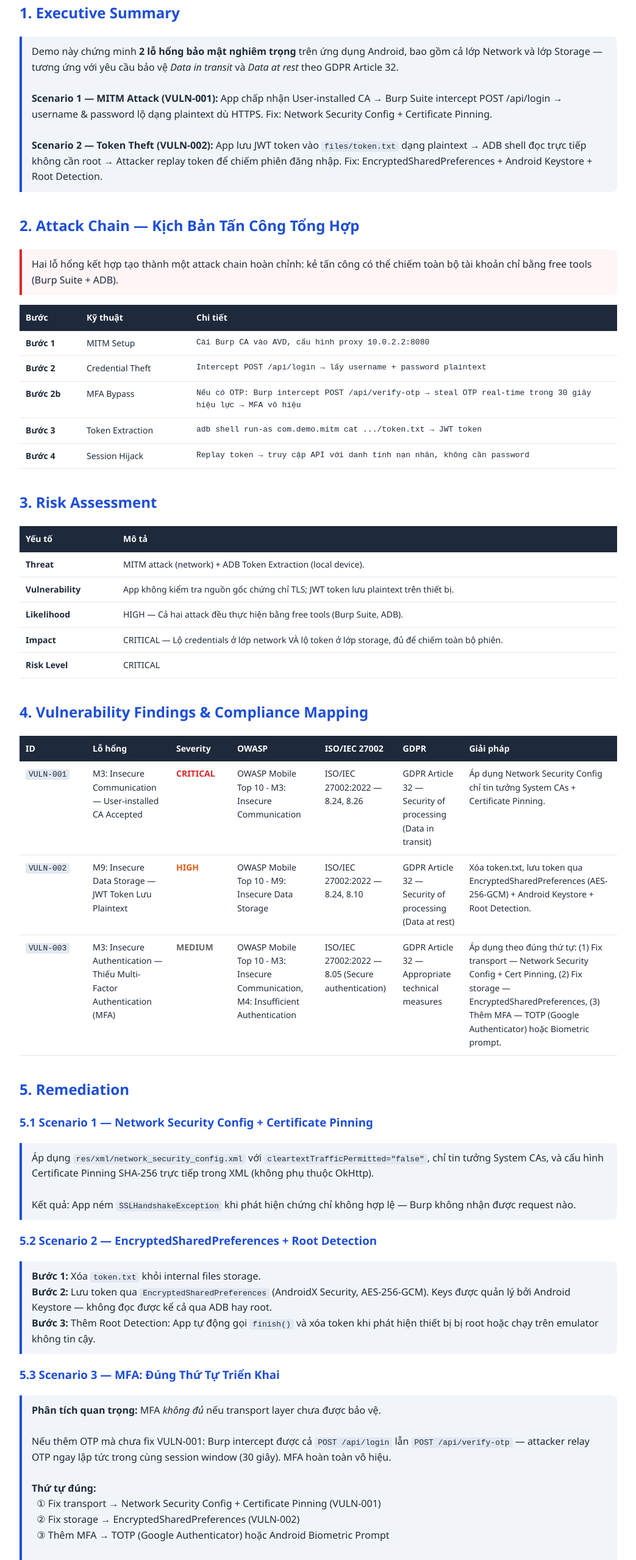
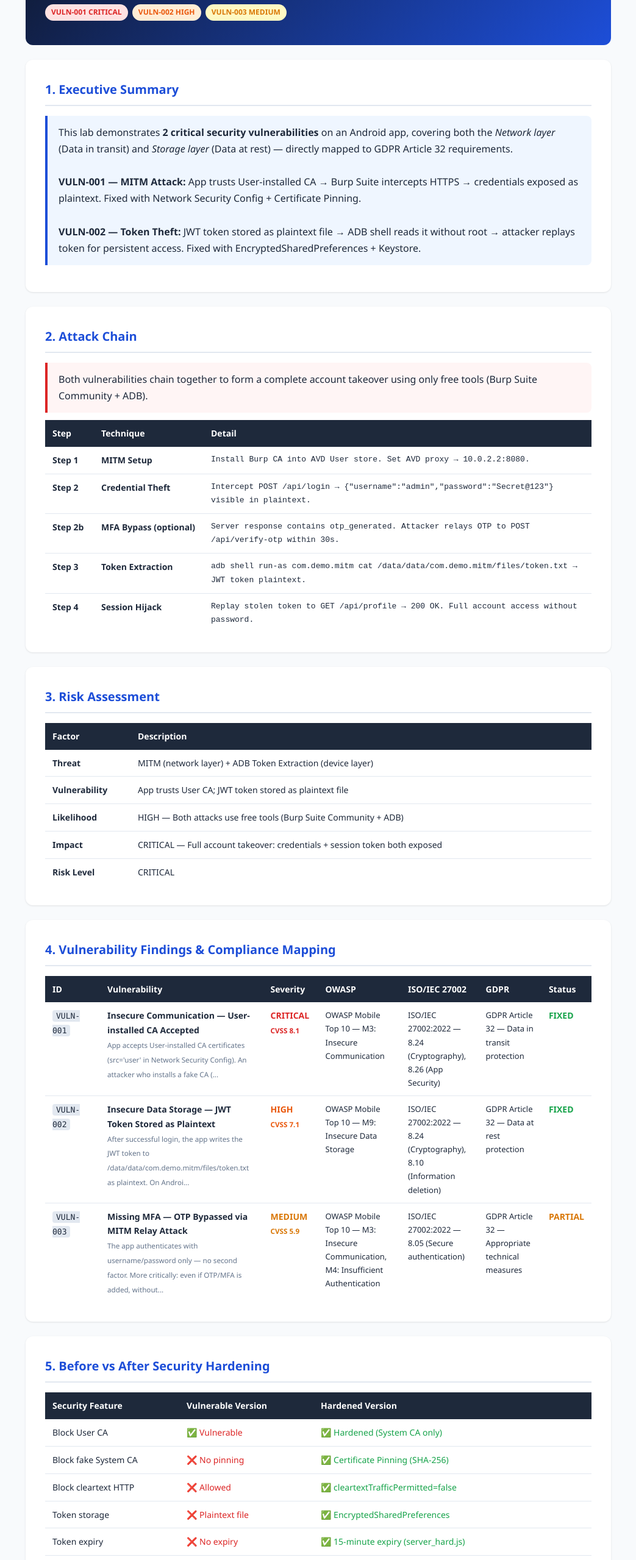
Before and after one commit to tienhardinng/Project4-MITM-Security-Information, a plain HTML site: page reports/final_report.html in a window 1280 px wide. Shown: the part 180-2739 px from the top of the page at 61% size, without its empty margins (118-1161 px from the left). Drawn offline with Linux system fonts and the light colour scheme.

Commit message:
Update server scripts and python tools for lab

```diff
--- a/reports/final_report.html
+++ b/reports/final_report.html
@@ -1,222 +1,286 @@
 <!DOCTYPE html>
-<html lang="vi">
+<html lang="en">
 <head>
   <meta charset="UTF-8">
+  <meta name="viewport" content="width=device-width, initial-scale=1.0">
   <title>Security Audit Report — Project 4</title>
   <style>
-    body     { font-family: 'Segoe UI', sans-serif; max-width: 980px;
-                margin: 40px auto; color: #1e293b; line-height: 1.6; }
-    h1       { color: #0f172a; border-bottom: 3px solid #dc2626; padding-bottom: 8px; }
-    h2       { color: #1d4ed8; margin-top: 36px; }
-    h3       { color: #1d4ed8; }
-    table    { width: 100%; border-collapse: collapse; margin-top: 16px; font-size: 14px; }
-    th       { background: #1e293b; color: white; padding: 10px; text-align: left; }
-    td       { padding: 9px 10px; border-bottom: 1px solid #e2e8f0; vertical-align: top; }
+    * { box-sizing: border-box; margin: 0; padding: 0; }
+    body {
+      font-family: 'Segoe UI', system-ui, sans-serif;
+      max-width: 1000px; margin: 40px auto; padding: 0 20px;
+      color: #1e293b; line-height: 1.7; background: #f8fafc;
+    }
+    .card {
+      background: white; border-radius: 12px; padding: 32px;
+      margin-bottom: 24px; box-shadow: 0 1px 3px rgba(0,0,0,0.1);
+    }
+    h1 { font-size: 28px; color: #0f172a; margin-bottom: 4px; }
+    h2 { font-size: 20px; color: #1d4ed8; margin-bottom: 16px;
+          padding-bottom: 8px; border-bottom: 2px solid #e2e8f0; }
+    h3 { font-size: 16px; color: #374151; margin: 16px 0 8px; }
+    .meta { color: #64748b; font-size: 14px; margin-bottom: 8px; }
+    table { width: 100%; border-collapse: collapse; font-size: 14px; }
+    th { background: #1e293b; color: white; padding: 10px 12px; text-align: left; }
+    td { padding: 10px 12px; border-bottom: 1px solid #e2e8f0; vertical-align: top; }
+    tr:last-child td { border-bottom: none; }
     tr:hover { background: #f8fafc; }
-    .meta    { color:#64748b; font-size:14px; }
-    .box     { background:#f1f5f9; border-left:4px solid #1d4ed8;
-                padding:12px 16px; margin:12px 0; border-radius:0 8px 8px 0; }
-    .box-red { background:#fff5f5; border-left:4px solid #dc2626;
-                padding:12px 16px; margin:12px 0; border-radius:0 8px 8px 0; }
-    code     { background:#e2e8f0; padding:1px 5px; border-radius:3px;
-                font-family:monospace; font-size:13px; }
-    .tag-critical { background:#dc2626; color:white; padding:2px 8px;
-                     border-radius:4px; font-size:12px; font-weight:bold; }
-    .tag-high     { background:#ea580c; color:white; padding:2px 8px;
-                     border-radius:4px; font-size:12px; font-weight:bold; }
+    code {
+      background: #e2e8f0; padding: 2px 6px; border-radius: 4px;
+      font-family: 'Consolas', monospace; font-size: 13px;
+    }
+    .box {
+      background: #eff6ff; border-left: 4px solid #1d4ed8;
+      padding: 14px 18px; border-radius: 0 8px 8px 0; margin: 12px 0;
+    }
+    .box-red {
+      background: #fff5f5; border-left: 4px solid #dc2626;
+      padding: 14px 18px; border-radius: 0 8px 8px 0; margin: 12px 0;
+    }
+    .box-green {
+      background: #f0fdf4; border-left: 4px solid #16a34a;
+      padding: 14px 18px; border-radius: 0 8px 8px 0; margin: 12px 0;
+    }
+    .badge {
+      display: inline-block; padding: 3px 10px; border-radius: 20px;
+      font-size: 12px; font-weight: 600;
+    }
+    .badge-critical { background: #fee2e2; color: #dc2626; }
+    .badge-high     { background: #ffedd5; color: #ea580c; }
+    .badge-medium   { background: #fef9c3; color: #d97706; }
+    .header-banner {
+      background: linear-gradient(135deg, #0f172a 0%, #1d4ed8 100%);
+      color: white; padding: 32px; border-radius: 12px;
+      margin-bottom: 24px;
+    }
+    .header-banner h1 { color: white; }
+    .header-banner .meta { color: #93c5fd; }
   </style>
 </head>
 <body>
 
+  <!-- HEADER -->
+  <div class="header-banner">
     <h1>🔐 Security Audit Report</h1>
-  <p class="meta">Project 4 — Android MITM &amp; Token Theft Lab &nbsp;|&nbsp; Generated: 2026-05-10 17:51:49</p>
+    <p class="meta">Project 4 — Android MITM &amp; Token Theft Lab</p>
+    <p class="meta">Generated: 2026-05-10 20:35:45 &nbsp;|&nbsp; Project 4</p>
+    <p class="meta">
+      <span class="badge badge-critical">VULN-001 CRITICAL</span>&nbsp;
+      <span class="badge badge-high">VULN-002 HIGH</span>&nbsp;
+      <span class="badge badge-medium">VULN-003 MEDIUM</span>
+    </p>
+  </div>
 
-  <!-- ══════════════════════════════════════ -->
+  <!-- EXECUTIVE SUMMARY -->
+  <div class="card">
     <h2>1. Executive Summary</h2>
     <div class="box">
-    Demo này chứng minh <strong>2 lỗ hổng bảo mật nghiêm trọng</strong> trên ứng dụng Android,
-    bao gồm cả lớp Network và lớp Storage — tương ứng với yêu cầu bảo vệ
-    <em>Data in transit</em> và <em>Data at rest</em> theo GDPR Article 32.<br><br>
-
-    <strong>Scenario 1 — MITM Attack (VULN-001):</strong>
-    App chấp nhận User-installed CA → Burp Suite intercept POST /api/login →
-    username &amp; password lộ dạng plaintext dù HTTPS.
-    Fix: Network Security Config + Certificate Pinning.<br><br>
-
-    <strong>Scenario 2 — Token Theft (VULN-002):</strong>
-    App lưu JWT token vào <code>files/token.txt</code> dạng plaintext →
-    ADB shell đọc trực tiếp không cần root →
-    Attacker replay token để chiếm phiên đăng nhập.
-    Fix: EncryptedSharedPreferences + Android Keystore + Root Detection.
+      This lab demonstrates <strong>2 critical security vulnerabilities</strong> on an Android app,
+      covering both the <em>Network layer</em> (Data in transit) and <em>Storage layer</em>
+      (Data at rest) — directly mapped to GDPR Article 32 requirements.<br><br>
+      <strong>VULN-001 — MITM Attack:</strong>
+      App trusts User-installed CA → Burp Suite intercepts HTTPS →
+      credentials exposed as plaintext. Fixed with Network Security Config + Certificate Pinning.<br><br>
+      <strong>VULN-002 — Token Theft:</strong>
+      JWT token stored as plaintext file → ADB shell reads it without root →
+      attacker replays token for persistent access. Fixed with EncryptedSharedPreferences + Keystore.
+    </div>
   </div>
 
-  <!-- ══════════════════════════════════════ -->
-  <h2>2. Attack Chain — Kịch Bản Tấn Công Tổng Hợp</h2>
+  <!-- ATTACK CHAIN -->
+  <div class="card">
+    <h2>2. Attack Chain</h2>
     <div class="box-red">
-    Hai lỗ hổng kết hợp tạo thành một attack chain hoàn chỉnh:
-    kẻ tấn công có thể chiếm toàn bộ tài khoản chỉ bằng free tools (Burp Suite + ADB).
+      Both vulnerabilities chain together to form a complete account takeover
+      using only free tools (Burp Suite Community + ADB).
     </div>
     <table>
-    <tr>
-      <th style="width:80px">Bước</th>
-      <th style="width:160px">Kỹ thuật</th>
-      <th>Chi tiết</th>
-    </tr>
+      <tr><th width="80">Step</th><th width="180">Technique</th><th>Detail</th></tr>
 
         <tr>
-          <td><strong>Bước 1</strong></td>
-          <td>MITM Setup</td>
-          <td style="font-family:monospace;font-size:13px">Cài Burp CA vào AVD, cấu hình proxy 10.0.2.2:8080</td>
+          <td><strong>Step 1</strong></td>
+          <td><strong>MITM Setup</strong></td>
+          <td style="font-family:monospace;font-size:13px;color:#1e293b">Install Burp CA into AVD User store. Set AVD proxy → 10.0.2.2:8080.</td>
         </tr>
         <tr>
-          <td><strong>Bước 2</strong></td>
-          <td>Credential Theft</td>
-          <td style="font-family:monospace;font-size:13px">Intercept POST /api/login → lấy username + password plaintext</td>
+          <td><strong>Step 2</strong></td>
+          <td><strong>Credential Theft</strong></td>
+          <td style="font-family:monospace;font-size:13px;color:#1e293b">Intercept POST /api/login → {"username":"admin","password":"Secret@123"} visible in plaintext.</td>
         </tr>
         <tr>
-          <td><strong>Bước 2b</strong></td>
-          <td>MFA Bypass</td>
-          <td style="font-family:monospace;font-size:13px">Nếu có OTP: Burp intercept POST /api/verify-otp → steal OTP real-time trong 30 giây hiệu lực → MFA vô hiệu</td>
+          <td><strong>Step 2b</strong></td>
+          <td><strong>MFA Bypass (optional)</strong></td>
+          <td style="font-family:monospace;font-size:13px;color:#1e293b">Server response contains otp_generated. Attacker relays OTP to POST /api/verify-otp within 30s.</td>
         </tr>
         <tr>
-          <td><strong>Bước 3</strong></td>
-          <td>Token Extraction</td>
-          <td style="font-family:monospace;font-size:13px">adb shell run-as com.demo.mitm cat .../token.txt → JWT token</td>
+          <td><strong>Step 3</strong></td>
+          <td><strong>Token Extraction</strong></td>
+          <td style="font-family:monospace;font-size:13px;color:#1e293b">adb shell run-as com.demo.mitm cat /data/data/com.demo.mitm/files/token.txt → JWT token plaintext.</td>
         </tr>
         <tr>
-          <td><strong>Bước 4</strong></td>
-          <td>Session Hijack</td>
-          <td style="font-family:monospace;font-size:13px">Replay token → truy cập API với danh tính nạn nhân, không cần password</td>
+          <td><strong>Step 4</strong></td>
+          <td><strong>Session Hijack</strong></td>
+          <td style="font-family:monospace;font-size:13px;color:#1e293b">Replay stolen token to GET /api/profile → 200 OK. Full account access without password.</td>
         </tr>
     </table>
+  </div>
 
-  <!-- ══════════════════════════════════════ -->
+  <!-- RISK ASSESSMENT -->
+  <div class="card">
     <h2>3. Risk Assessment</h2>
     <table>
-    <tr><th style="width:140px">Yếu tố</th><th>Mô tả</th></tr>
-    <tr><td><strong>Threat</strong></td><td>MITM attack (network) + ADB Token Extraction (local device).</td></tr><tr><td><strong>Vulnerability</strong></td><td>App không kiểm tra nguồn gốc chứng chỉ TLS; JWT token lưu plaintext trên thiết bị.</td></tr><tr><td><strong>Likelihood</strong></td><td>HIGH — Cả hai attack đều thực hiện bằng free tools (Burp Suite, ADB).</td></tr><tr><td><strong>Impact</strong></td><td>CRITICAL — Lộ credentials ở lớp network VÀ lộ token ở lớp storage, đủ để chiếm toàn bộ phiên.</td></tr><tr><td><strong>Risk Level</strong></td><td>CRITICAL</td></tr>
+      <tr><th width="140">Factor</th><th>Description</th></tr>
+      <tr><td><strong>Threat</strong></td><td>MITM (network layer) + ADB Token Extraction (device layer)</td></tr><tr><td><strong>Vulnerability</strong></td><td>App trusts User CA; JWT token stored as plaintext file</td></tr><tr><td><strong>Likelihood</strong></td><td>HIGH — Both attacks use free tools (Burp Suite Community + ADB)</td></tr><tr><td><strong>Impact</strong></td><td>CRITICAL — Full account takeover: credentials + session token both exposed</td></tr><tr><td><strong>Risk Level</strong></td><td>CRITICAL</td></tr>
     </table>
+  </div>
 
-  <!-- ══════════════════════════════════════ -->
+  <!-- FINDINGS -->
+  <div class="card">
     <h2>4. Vulnerability Findings &amp; Compliance Mapping</h2>
     <table>
       <tr>
-      <th style="width:90px">ID</th>
-      <th>Lỗ hổng</th>
-      <th style="width:80px">Severity</th>
+        <th width="90">ID</th>
+        <th>Vulnerability</th>
+        <th width="90">Severity</th>
         <th>OWASP</th>
         <th>ISO/IEC 27002</th>
         <th>GDPR</th>
-      <th>Giải pháp</th>
+        <th width="80">Status</th>
       </tr>
 
         <tr>
           <td><code>VULN-001</code></td>
-          <td>M3: Insecure Communication — User-installed CA Accepted</td>
-          <td style="color:#dc2626;font-weight:bold">CRITICAL</td>
-          <td>OWASP Mobile Top 10 - M3: Insecure Communication</td>
-          <td>ISO/IEC 27002:2022 — 8.24, 8.26</td>
-          <td>GDPR Article 32 — Security of processing (Data in transit)</td>
-          <td>Áp dụng Network Security Config chỉ tin tưởng System CAs + Certificate Pinning.</td>
+          <td><strong>Insecure Communication — User-installed CA Accepted</strong><br>
+              <small style="color:#64748b">App accepts User-installed CA certificates (src='user' in Network Security Config). An attacker who installs a fake CA (...</small></td>
+          <td style="color:#dc2626;font-weight:bold">CRITICAL<br>
+              <small>CVSS 8.1</small></td>
+          <td style="font-size:13px">OWASP Mobile Top 10 — M3: Insecure Communication</td>
+          <td style="font-size:13px">ISO/IEC 27002:2022 — 8.24 (Cryptography), 8.26 (App Security)</td>
+          <td style="font-size:13px">GDPR Article 32 — Data in transit protection</td>
+          <td style="color:#16a34a;font-weight:bold">FIXED</td>
         </tr>
         <tr>
           <td><code>VULN-002</code></td>
-          <td>M9: Insecure Data Storage — JWT Token Lưu Plaintext</td>
-          <td style="color:#ea580c;font-weight:bold">HIGH</td>
-          <td>OWASP Mobile Top 10 - M9: Insecure Data Storage</td>
-          <td>ISO/IEC 27002:2022 — 8.24, 8.10</td>
-          <td>GDPR Article 32 — Security of processing (Data at rest)</td>
-          <td>Xóa token.txt, lưu token qua EncryptedSharedPreferences (AES-256-GCM) + Android Keystore + Root Detection.</td>
+          <td><strong>Insecure Data Storage — JWT Token Stored as Plaintext</strong><br>
+              <small style="color:#64748b">After successful login, the app writes the JWT token to /data/data/com.demo.mitm/files/token.txt as plaintext. On Androi...</small></td>
+          <td style="color:#ea580c;font-weight:bold">HIGH<br>
+              <small>CVSS 7.1</small></td>
+          <td style="font-size:13px">OWASP Mobile Top 10 — M9: Insecure Data Storage</td>
+          <td style="font-size:13px">ISO/IEC 27002:2022 — 8.24 (Cryptography), 8.10 (Information deletion)</td>
+          <td style="font-size:13px">GDPR Article 32 — Data at rest protection</td>
+          <td style="color:#16a34a;font-weight:bold">FIXED</td>
         </tr>
         <tr>
           <td><code>VULN-003</code></td>
-          <td>M3: Insecure Authentication — Thiếu Multi-Factor Authentication (MFA)</td>
-          <td style="color:#666;font-weight:bold">MEDIUM</td>
-          <td>OWASP Mobile Top 10 - M3: Insecure Communication, M4: Insufficient Authentication</td>
-          <td>ISO/IEC 27002:2022 — 8.05 (Secure authentication)</td>
-          <td>GDPR Article 32 — Appropriate technical measures</td>
-          <td>Áp dụng theo đúng thứ tự: (1) Fix transport — Network Security Config + Cert Pinning, (2) Fix storage — EncryptedSharedPreferences, (3) Thêm MFA — TOTP (Google Authenticator) hoặc Biometric prompt.</td>
+          <td><strong>Missing MFA — OTP Bypassed via MITM Relay Attack</strong><br>
+              <small style="color:#64748b">The app authenticates with username/password only — no second factor. More critically: even if OTP/MFA is added, without...</small></td>
+          <td style="color:#d97706;font-weight:bold">MEDIUM<br>
+              <small>CVSS 5.9</small></td>
+          <td style="font-size:13px">OWASP Mobile Top 10 — M3: Insecure Communication, M4: Insufficient Authentication</td>
+          <td style="font-size:13px">ISO/IEC 27002:2022 — 8.05 (Secure authentication)</td>
+          <td style="font-size:13px">GDPR Article 32 — Appropriate technical measures</td>
+          <td style="color:#d97706;font-weight:bold">PARTIAL</td>
         </tr>
     </table>
-
-  <!-- ══════════════════════════════════════ -->
-  <h2>5. Remediation</h2>
-
-  <h3>5.1 Scenario 1 — Network Security Config + Certificate Pinning</h3>
-  <div class="box">
-    Áp dụng <code>res/xml/network_security_config.xml</code> với
-    <code>cleartextTrafficPermitted="false"</code>, chỉ tin tưởng System CAs,
-    và cấu hình Certificate Pinning SHA-256 trực tiếp trong XML (không phụ thuộc OkHttp).<br><br>
-    Kết quả: App ném <code>SSLHandshakeException</code> khi phát hiện
-    chứng chỉ không hợp lệ — Burp không nhận được request nào.
   </div>
 
-  <h3>5.2 Scenario 2 — EncryptedSharedPreferences + Root Detection</h3>
-  <div class="box">
-    <strong>Bước 1:</strong> Xóa <code>token.txt</code> khỏi internal files storage.<br>
-    <strong>Bước 2:</strong> Lưu token qua <code>EncryptedSharedPreferences</code>
-    (AndroidX Security, AES-256-GCM). Keys được quản lý bởi Android Keystore —
-    không đọc được kể cả qua ADB hay root.<br>
-    <strong>Bước 3:</strong> Thêm Root Detection: App tự động gọi <code>finish()</code>
-    và xóa token khi phát hiện thiết bị bị root hoặc chạy trên emulator không tin cậy.
+  <!-- BEFORE / AFTER -->
+  <div class="card">
+    <h2>5. Before vs After Security Hardening</h2>
+    <table>
+      <tr>
+        <th width="220">Security Feature</th>
+        <th width="220">Vulnerable Version</th>
+        <th>Hardened Version</th>
+      </tr>
+
+        <tr>
+          <td>Block User CA</td>
+          <td style="color:#dc2626">✅ Vulnerable</td>
+          <td style="color:#16a34a">✅ Hardened (System CA only)</td>
+        </tr>
+        <tr>
+          <td>Block fake System CA</td>
+          <td style="color:#dc2626">❌ No pinning</td>
+          <td style="color:#16a34a">✅ Certificate Pinning (SHA-256)</td>
+        </tr>
+        <tr>
+          <td>Block cleartext HTTP</td>
+          <td style="color:#dc2626">❌ Allowed</td>
+          <td style="color:#16a34a">✅ cleartextTrafficPermitted=false</td>
+        </tr>
+        <tr>
+          <td>Token storage</td>
+          <td style="color:#dc2626">❌ Plaintext file</td>
+          <td style="color:#16a34a">✅ EncryptedSharedPreferences</td>
+        </tr>
+        <tr>
+          <td>Token expiry</td>
+          <td style="color:#dc2626">❌ No expiry</td>
+          <td style="color:#16a34a">✅ 15-minute expiry (server_hard.js)</td>
+        </tr>
+        <tr>
+          <td>TLS version control</td>
+          <td style="color:#dc2626">❌ Any TLS</td>
+          <td style="color:#16a34a">✅ TLS 1.2+ only</td>
+        </tr>
+        <tr>
+          <td>Security headers (HSTS)</td>
+          <td style="color:#dc2626">❌ None</td>
+          <td style="color:#16a34a">✅ HSTS + CSP + X-Frame-Options</td>
+        </tr>
+        <tr>
+          <td>Runtime proxy detection</td>
+          <td style="color:#dc2626">❌ None</td>
+          <td style="color:#16a34a">✅ Suspicious header logging</td>
+        </tr>
+    </table>
   </div>
 
-  <h3>5.3 Scenario 3 — MFA: Đúng Thứ Tự Triển Khai</h3>
+  <!-- REMEDIATION -->
+  <div class="card">
+    <h2>6. Remediation Details</h2>
+
+    <h3>6.1 Network Security Config + Certificate Pinning</h3>
     <div class="box">
-    <strong>Phân tích quan trọng:</strong> MFA <em>không đủ</em> nếu transport layer chưa được bảo vệ.<br><br>
-    Nếu thêm OTP mà chưa fix VULN-001: Burp intercept được cả
-    <code>POST /api/login</code> lẫn <code>POST /api/verify-otp</code> —
-    attacker relay OTP ngay lập tức trong cùng session window (30 giây).
-    MFA hoàn toàn vô hiệu.<br><br>
-    <strong>Thứ tự đúng:</strong><br>
-    &nbsp;&nbsp;① Fix transport → Network Security Config + Certificate Pinning (VULN-001)<br>
-    &nbsp;&nbsp;② Fix storage → EncryptedSharedPreferences (VULN-002)<br>
-    &nbsp;&nbsp;③ Thêm MFA → TOTP (Google Authenticator) hoặc Android Biometric Prompt<br><br>
-    Sau khi transport đã secure, MFA mới thực sự có giá trị:
-    bảo vệ trước credential stuffing, phishing ngoài MITM context.
+      Remove <code>src="user"</code> from <code>network_security_config.xml</code>.
+      Only trust System CAs. Add SHA-256 Certificate Pin.
+      Result: App throws <code>SSLHandshakeException</code> — Burp receives 0 bytes.
     </div>
 
-  <!-- ══════════════════════════════════════ -->
-  <table>
-    <tr>
-      <th>Tiêu chí</th>
-      <th>Scenario 1 — MITM (VULN-001)</th>
-      <th>Scenario 2 — Token Theft (VULN-002)</th>
-    </tr>
-    <tr><td>Attack vector</td>
-        <td>Network (Wi-Fi proxy)</td>
-        <td>Local device (ADB shell)</td></tr>
-    <tr><td>Tool sử dụng</td>
-        <td>Burp Suite Community</td>
-        <td>ADB (Android SDK — có sẵn)</td></tr>
-    <tr><td>Yêu cầu</td>
-        <td>Cùng mạng Wi-Fi với nạn nhân</td>
-        <td>Tiếp cận vật lý thiết bị (hoặc USB)</td></tr>
-    <tr><td>Dữ liệu bị lộ</td>
-        <td>Credentials in transit (username + password)</td>
-        <td>JWT Token at rest → chiếm phiên</td></tr>
-    <tr><td>OWASP</td>
-        <td>M3: Insecure Communication</td>
-        <td>M9: Insecure Data Storage</td></tr>
-    <tr><td>Giải pháp</td>
-        <td>Network Security Config + Cert Pinning</td>
-        <td>EncryptedSharedPreferences + Keystore</td></tr>
-    <tr><td>GDPR coverage</td>
-        <td>Data in transit (Art.32)</td>
-        <td>Data at rest (Art.32)</td></tr>
-  </table>
+    <h3>6.2 EncryptedSharedPreferences + Token Expiry</h3>
+    <div class="box">
+      Replace <code>token.txt</code> with <code>EncryptedSharedPreferences</code>
+      (AES-256-GCM, Android Keystore). Keys are hardware-bound — unreadable even via ADB or root.
+      Server-side token expiry: 15 minutes (<code>server_hard.js</code>).
+    </div>
 
-  <!-- ══════════════════════════════════════ -->
+    <h3>6.3 MFA — Correct Implementation Order</h3>
+    <div class="box-red">
+      <strong>Critical insight:</strong> MFA is ineffective if transport layer is not secured first.
+      Without fixing VULN-001, MITM can steal OTP in real-time and relay it within 30 seconds.
+    </div>
+    <div class="box-green">
+      <strong>Correct order:</strong><br>
+      ① Fix transport — Network Security Config + Certificate Pinning (VULN-001)<br>
+      ② Fix storage — EncryptedSharedPreferences (VULN-002)<br>
+      ③ Add MFA — TOTP (RFC 6238 / Google Authenticator) or Android BiometricPrompt
+    </div>
+  </div>
+
+  <!-- REFERENCES -->
+  <div class="card">
     <h2>7. References</h2>
-  <ul>
+    <ul style="padding-left:20px;line-height:2">
       <li>OWASP Mobile Security Testing Guide (MSTG) 2024</li>
-    <li>OWASP Mobile Top 10 — M3: Insecure Communication, M4: Insufficient Authentication, M9: Insecure Data Storage</li>
-    <li>ISO/IEC 27002:2022 Information Security Controls (8.24, 8.26, 8.10)</li>
-    <li>GDPR Regulation (EU) 2016/679 — Article 32</li>
-    <li>Android Developer Docs: Network Security Configuration</li>
-    <li>Android Developer Docs: EncryptedSharedPreferences &amp; Android Keystore</li>
-    <li>PortSwigger: Burp Suite Certificate Installation on Android</li>
+      <li>OWASP Mobile Top 10 — M3, M4, M9</li>
+      <li>ISO/IEC 27002:2022 — Controls 8.05, 8.10, 8.24, 8.26</li>
+      <li>GDPR (EU) 2016/679 — Article 32: Security of processing</li>
+      <li>Android Docs: Network Security Configuration</li>
+      <li>Android Docs: EncryptedSharedPreferences &amp; Android Keystore</li>
+      <li>PortSwigger: Burp Suite CA Installation on Android</li>
     </ul>
+  </div>
 
 </body>
 </html>
```
Also changed, not shown: dummy-server/server.js (+97 -25 lines), 1 other file. Lines whose indentation alone changed are shown as unchanged.
